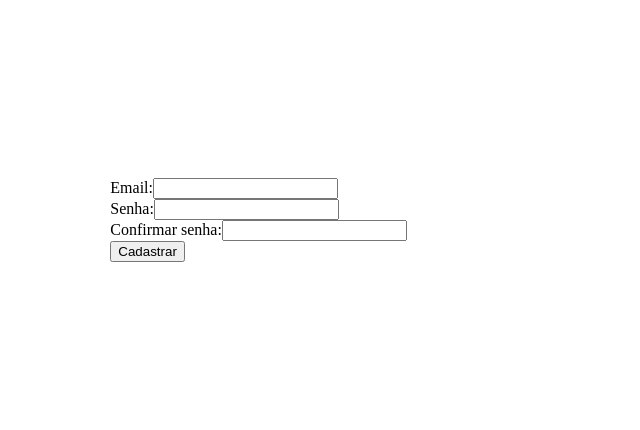
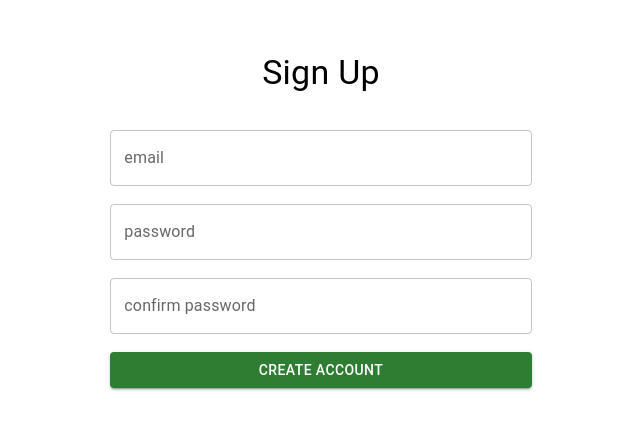
Before and after one commit to Vitor-da-Silva-Dias/CRUD-Reactjs, a React (Create React App) app: page /signup in a window 1280 px wide. Shown: the part 188-618 px from the top of the page, without its empty margins (319-959 px from the left). Built offline with nearby package versions, Linux system fonts and the light colour scheme.

Commit message:
pagina-cadastro-finalizada

```diff
--- a/src/components/Login.tsx
+++ b/src/components/LoginForm.tsx
@@ -1,8 +1,6 @@
 import React, { useState } from 'react';
 import { Button, TextField, Typography } from '@mui/material';
 import { useNavigate, Link } from 'react-router-dom';
-
-
 
 
 
@@ -10,6 +8,7 @@ interface LoginProps {
   email: string;
   password: string;
 }
+
 
 const Login: React.FC = () => {
   const [email, setEmail] = useState('');
--- a/src/components/RegisterForm.tsx
+++ b/src/components/RegisterForm.tsx
@@ -1,5 +1,8 @@
+import { Button, TextField, Typography } from '@mui/material';
 import React, { useState } from 'react';
 import { useNavigate } from 'react-router-dom';
+
+
 
 interface UserProps {
   email: string;
@@ -7,7 +10,8 @@ interface UserProps {
   errands: any[];
 }
 
-const RegisterForm: React.FC = () => {
+
+const Register: React.FC = () => {
   const [email, setEmail] = useState('');
   const [password, setPassword] = useState('');
   const [passwordConfirm, setPasswordConfirm] = useState('');
@@ -59,37 +63,21 @@ const RegisterForm: React.FC = () => {
   };
 
   return (
+    <div>
+    <Typography variant='h4' textAlign={'center'}>Sign Up</Typography>
+      <br/><br/>
     <form onSubmit={handleSignUp}>
-      <div>
-        <label htmlFor="email">Email:</label>
-        <input
-          type="email"
-          id="email"
-          value={email}
-          onChange={(e) => setEmail(e.target.value)}
-        />
-      </div>
-      <div>
-        <label htmlFor="password">Senha:</label>
-        <input
-          type="password"
-          id="password"
-          value={password}
-          onChange={(e) => setPassword(e.target.value)}
-        />
-      </div>
-      <div>
-        <label htmlFor="passwordConfirm">Confirmar senha:</label>
-        <input
-          type="password"
-          id="passwordConfirm"
-          value={passwordConfirm}
-          onChange={(e) => setPasswordConfirm(e.target.value)}
-        />
-      </div>
-        <button type="submit">Cadastrar</button>
+        <TextField fullWidth label='email' type='email' value={email} onChange={(e) => setEmail(e.target.value)}/>
+        <br/><br/>
+        <TextField fullWidth label='password' type='password' value={password} onChange={(e) => setPassword(e.target.value)}/>
+        <br/><br/>
+        <TextField fullWidth label='confirm password' type='password' value={passwordConfirm} onChange={(e) => setPasswordConfirm(e.target.value)}/>
+        <br/><br/>
+        <Button type='submit' variant='contained' color='success' fullWidth>Create Account</Button>
     </form>
+    </div>
+
   );
 };
 
-export default RegisterForm;
+export default Register;
--- a/src/routes/AppRoutes.tsx
+++ b/src/routes/AppRoutes.tsx
@@ -1,8 +1,8 @@
 import { BrowserRouter, Routes, Route } from "react-router-dom";
 import Home from "../Pages/Home";
-import Login from "../components/Login";
+import Login from "../components/LoginForm";
 import SignUp from "../Pages/SignUp";
-import RegisterForm from "../components/RegisterForm";
+import Register from "../components/RegisterForm";
 import Recados from "../Pages/Recados";
 import List from "../components/Lista-Recados";
 
@@ -12,7 +12,7 @@ const AppRoutes: React.FC = () => {
       <BrowserRouter>
         <Routes>
           <Route path="/" element={<Home component={Login} />} />
-          <Route path="/signup" element={<SignUp component={RegisterForm} />} />
+          <Route path="/signup" element={<SignUp component={Register} />} />
           <Route path="/recados" element={<Recados component={List}/>}/>
         </Routes>
       </BrowserRouter>
```
